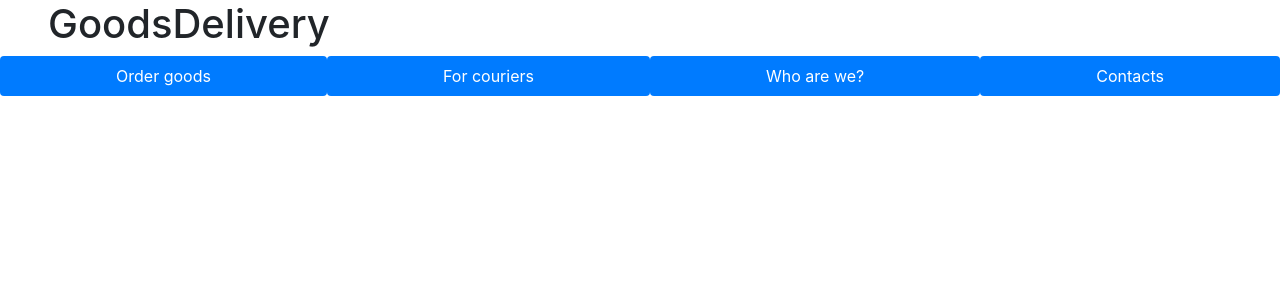
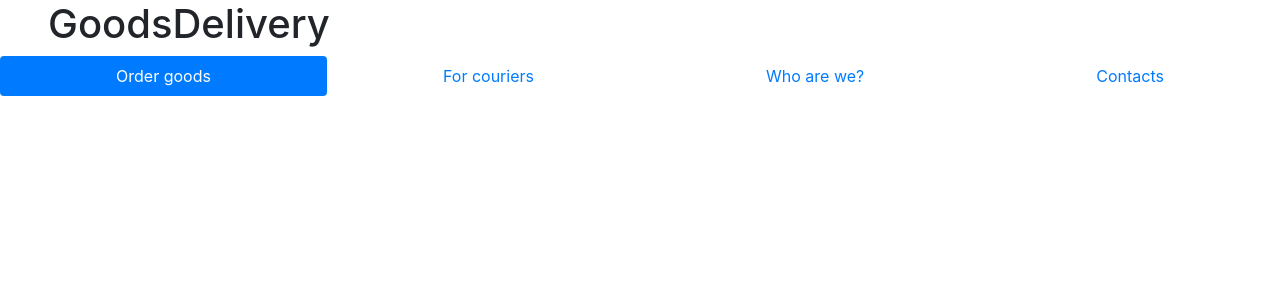
Before and after one commit to EliseyShkolnikov/GoodsDelivery, a Flask app: page /index in a window 1280 px wide. Shown: the top 300 px of the page. Run offline with Flask 2, Linux system fonts and the light colour scheme; some libraries are stand-ins or nearby versions.

Commit message:
Add files via upload

```diff
--- a/templates/base.html
+++ b/templates/base.html
@@ -11,25 +11,28 @@
     <title>GoodsDelivery</title>
 </head>
 <body>
-
     <div>
         <h1 class="ml-5">GoodsDelivery</h1>
 
         <ul class="nav nav-pills nav-fill">
             <li class="nav-item">
-              <a class="nav-link active" href="/goods">Order goods</a>
+              <a class="nav-link active" href="#">Order goods</a>
             </li>
             <li class="nav-item">
-              <a class="nav-link active" href="/couriers">For couriers</a>
+              <a class="nav-link" href="#">For couriers</a>
             </li>
             <li class="nav-item">
-              <a class="nav-link active" href="/about">Who are we?</a>
+              <a class="nav-link" href="#">Who are we?</a>
             </li>
             <li class="nav-item">
-              <a class="nav-link active" href="/contacts">Contacts</a>
+              <a class="nav-link" href="/contacts">Contacts</a>
             </li>
         </ul>
     </div>
+    <p class="ml-5">
+        <script type="text/javascript" charset="utf-8" async src="https://api-maps.yandex.ru/services/constructor/1.0/js/?um=constructor%3Abb29cd16039f82e3a826cf5191219ce410fc03a455fbb3260faf5ea093acf081&amp;width=1200&amp;height=600&amp;lang=ru_RU&amp;scroll=true&amp;apikey=40d1649f-0493-4b70-98ba-98533de7710b">
+        </script>
+    </p>
 
 </body>
 </html>
```
